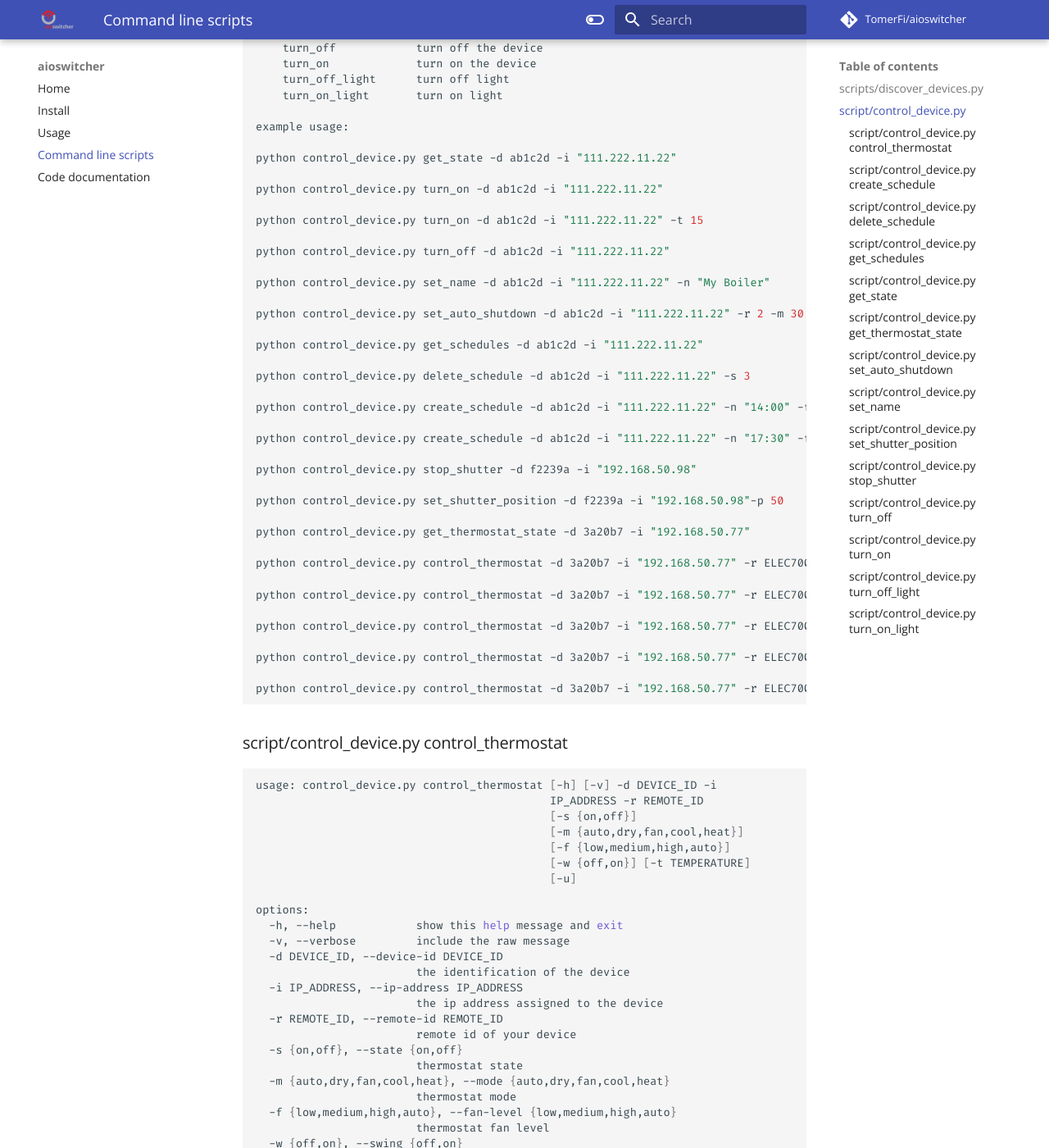
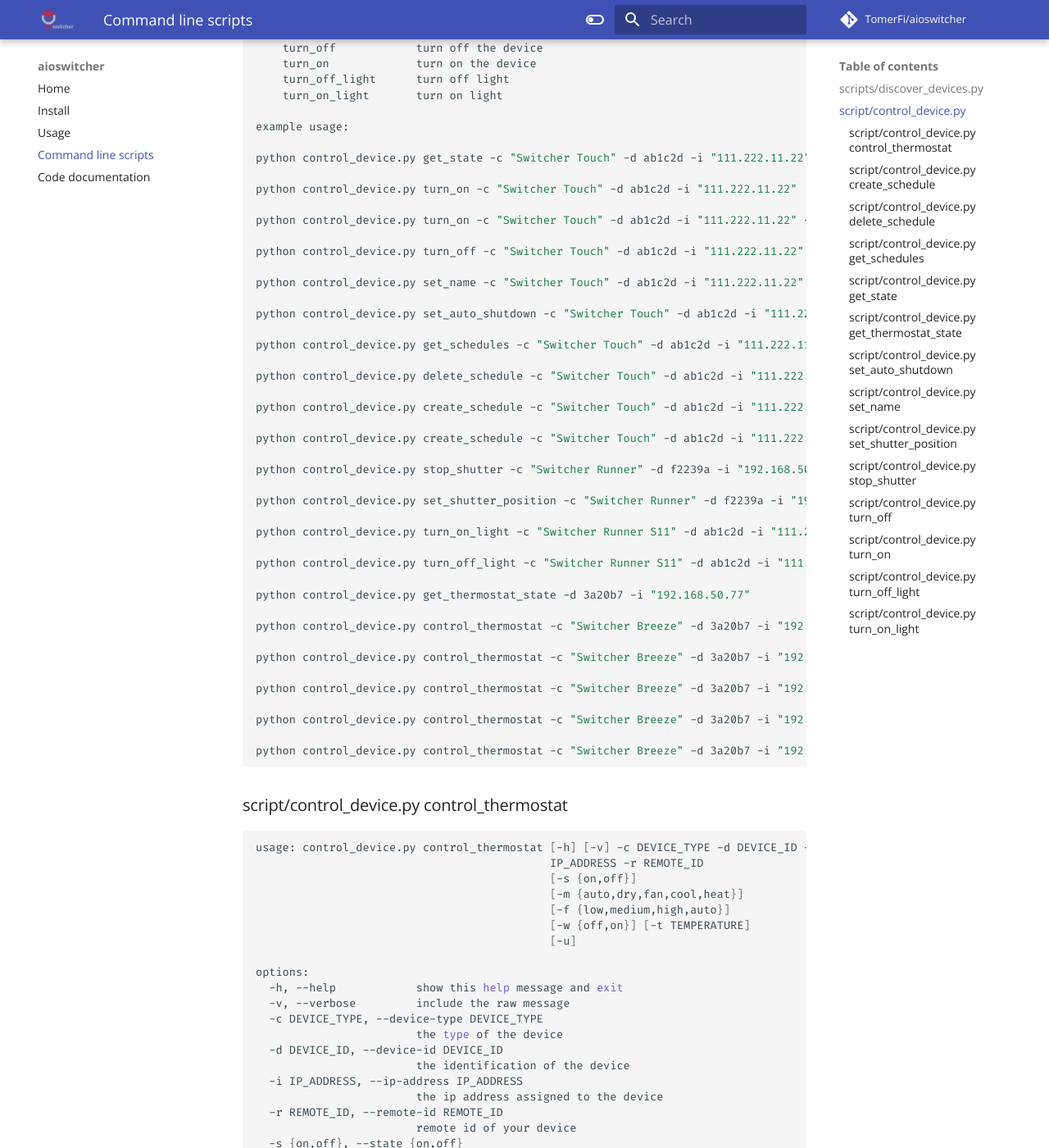
Before and after one commit to TomerFi/aioswitcher, an MkDocs documentation site: the page built from docs/scripts.md, in a window 1280 px wide and 1400 px high, scrolled down 1712 px. Shown: the whole window at 82% size. Built offline with MkDocs 1.6.1 and Material for MkDocs 9.7.7, drawn with Linux system fonts in a browser that asks for light colours; comment, search, counter and statistics services are not loaded; some of the changed text lies outside the part shown.

Commit message:
fullly working s11, now implement device type to be on self object

````diff
--- a/docs/scripts.md
+++ b/docs/scripts.md
@@ -89,47 +89,51 @@ subcommands:
 
 example usage:
 
-python control_device.py get_state -d ab1c2d -i "111.222.11.22"
+python control_device.py get_state -c "Switcher Touch" -d ab1c2d -i "111.222.11.22"
 
-python control_device.py turn_on -d ab1c2d -i "111.222.11.22"
+python control_device.py turn_on -c "Switcher Touch" -d ab1c2d -i "111.222.11.22"
 
-python control_device.py turn_on -d ab1c2d -i "111.222.11.22" -t 15
+python control_device.py turn_on -c "Switcher Touch" -d ab1c2d -i "111.222.11.22" -t 15
 
-python control_device.py turn_off -d ab1c2d -i "111.222.11.22"
+python control_device.py turn_off -c "Switcher Touch" -d ab1c2d -i "111.222.11.22"
 
-python control_device.py set_name -d ab1c2d -i "111.222.11.22" -n "My Boiler"
+python control_device.py set_name -c "Switcher Touch" -d ab1c2d -i "111.222.11.22" -n "My Boiler"
 
-python control_device.py set_auto_shutdown -d ab1c2d -i "111.222.11.22" -r 2 -m 30
+python control_device.py set_auto_shutdown -c "Switcher Touch" -d ab1c2d -i "111.222.11.22" -r 2 -m 30
 
-python control_device.py get_schedules -d ab1c2d -i "111.222.11.22"
+python control_device.py get_schedules -c "Switcher Touch" -d ab1c2d -i "111.222.11.22"
 
-python control_device.py delete_schedule -d ab1c2d -i "111.222.11.22" -s 3
+python control_device.py delete_schedule -c "Switcher Touch" -d ab1c2d -i "111.222.11.22" -s 3
 
-python control_device.py create_schedule -d ab1c2d -i "111.222.11.22" -n "14:00" -f "14:30"
+python control_device.py create_schedule -c "Switcher Touch" -d ab1c2d -i "111.222.11.22" -n "14:00" -f "14:30"
 
-python control_device.py create_schedule -d ab1c2d -i "111.222.11.22" -n "17:30" -f "18:30" -w Sunday Monday Friday
+python control_device.py create_schedule -c "Switcher Touch" -d ab1c2d -i "111.222.11.22" -n "17:30" -f "18:30" -w Sunday Monday Friday
 
-python control_device.py stop_shutter -d f2239a -i "192.168.50.98"
+python control_device.py stop_shutter -c "Switcher Runner" -d f2239a -i "192.168.50.98"
 
-python control_device.py set_shutter_position -d f2239a -i "192.168.50.98"-p 50
+python control_device.py set_shutter_position -c "Switcher Runner" -d f2239a -i "192.168.50.98"-p 50
+
+python control_device.py turn_on_light -c "Switcher Runner S11" -d ab1c2d -i "111.222.11.22" -x 2
+
+python control_device.py turn_off_light -c "Switcher Runner S11" -d ab1c2d -i "111.222.11.22" -x 2
 
 python control_device.py get_thermostat_state -d 3a20b7 -i "192.168.50.77"
 
-python control_device.py control_thermostat -d 3a20b7 -i "192.168.50.77" -r ELEC7001 -s on
+python control_device.py control_thermostat -c "Switcher Breeze" -d 3a20b7 -i "192.168.50.77" -r ELEC7001 -s on
 
-python control_device.py control_thermostat -d 3a20b7 -i "192.168.50.77" -r ELEC7001 -m cool -f high -t 24
+python control_device.py control_thermostat -c "Switcher Breeze" -d 3a20b7 -i "192.168.50.77" -r ELEC7001 -m cool -f high -t 24
 
-python control_device.py control_thermostat -d 3a20b7 -i "192.168.50.77" -r ELEC7001 -m cool -f high -t 24 -u
+python control_device.py control_thermostat -c "Switcher Breeze" -d 3a20b7 -i "192.168.50.77" -r ELEC7001 -m cool -f high -t 24 -u
 
-python control_device.py control_thermostat -d 3a20b7 -i "192.168.50.77" -r ELEC7001 -m dry
+python control_device.py control_thermostat -c "Switcher Breeze" -d 3a20b7 -i "192.168.50.77" -r ELEC7001 -m dry
 
-python control_device.py control_thermostat -d 3a20b7 -i "192.168.50.77" -r ELEC7001 -s off
+python control_device.py control_thermostat -c "Switcher Breeze" -d 3a20b7 -i "192.168.50.77" -r ELEC7001 -s off
 ```
 
 ### script/control_device.py control_thermostat
 
 ```shell
-usage: control_device.py control_thermostat [-h] [-v] -d DEVICE_ID -i
+usage: control_device.py control_thermostat [-h] [-v] -c DEVICE_TYPE -d DEVICE_ID -i
                                             IP_ADDRESS -r REMOTE_ID
                                             [-s {on,off}]
                                             [-m {auto,dry,fan,cool,heat}]
@@ -140,6 +144,8 @@ usage: control_device.py control_thermostat [-h] [-v] -d DEVICE_ID -i
 options:
   -h, --help            show this help message and exit
   -v, --verbose         include the raw message
+  -c DEVICE_TYPE, --device-type DEVICE_TYPE
+                        the type of the device
   -d DEVICE_ID, --device-id DEVICE_ID
                         the identification of the device
   -i IP_ADDRESS, --ip-address IP_ADDRESS
@@ -162,13 +168,15 @@ options:
 ### script/control_device.py create_schedule
 
 ```shell
-usage: control_device.py create_schedule [-h] [-v] -d DEVICE_ID -i IP_ADDRESS
+usage: control_device.py create_schedule [-h] [-v] -c DEVICE_TYPE -d DEVICE_ID -i IP_ADDRESS
                                          -n START_TIME -f END_TIME
                                          [-w [{Monday,Tuesday,Wednesday,Thursday,Friday,Saturday,Sunday} ...]]
 
 options:
   -h, --help            show this help message and exit
   -v, --verbose         include the raw message
+  -c DEVICE_TYPE, --device-type DEVICE_TYPE
+                        the type of the device
   -d DEVICE_ID, --device-id DEVICE_ID
                         the identification of the device
   -i IP_ADDRESS, --ip-address IP_ADDRESS
@@ -184,12 +192,14 @@ options:
 ### script/control_device.py delete_schedule
 
 ```shell
-usage: control_device.py delete_schedule [-h] [-v] -d DEVICE_ID -i IP_ADDRESS
+usage: control_device.py delete_schedule [-h] [-v] -c DEVICE_TYPE -d DEVICE_ID -i IP_ADDRESS
                                          -s SCHEDULE_ID
 
 options:
   -h, --help            show this help message and exit
   -v, --verbose         include the raw message
+  -c DEVICE_TYPE, --device-type DEVICE_TYPE
+                        the type of the device
   -d DEVICE_ID, --device-id DEVICE_ID
                         the identification of the device
   -i IP_ADDRESS, --ip-address IP_ADDRESS
@@ -201,11 +211,13 @@ options:
 ### script/control_device.py get_schedules
 
 ```shell
-usage: control_device.py get_schedules [-h] [-v] -d DEVICE_ID -i IP_ADDRESS
+usage: control_device.py get_schedules [-h] [-v] -c DEVICE_TYPE -d DEVICE_ID -i IP_ADDRESS
 
 options:
   -h, --help            show this help message and exit
   -v, --verbose         include the raw message
+  -c DEVICE_TYPE, --device-type DEVICE_TYPE
+                        the type of the device
   -d DEVICE_ID, --device-id DEVICE_ID
                         the identification of the device
   -i IP_ADDRESS, --ip-address IP_ADDRESS
@@ -215,11 +227,13 @@ options:
 ### script/control_device.py get_state
 
 ```shell
-usage: control_device.py get_state [-h] [-v] -d DEVICE_ID -i IP_ADDRESS
+usage: control_device.py get_state [-h] [-v] -c DEVICE_TYPE -d DEVICE_ID -i IP_ADDRESS
 
 options:
   -h, --help            show this help message and exit
   -v, --verbose         include the raw message
+  -c DEVICE_TYPE, --device-type DEVICE_TYPE
+                        the type of the device
   -d DEVICE_ID, --device-id DEVICE_ID
                         the identification of the device
   -i IP_ADDRESS, --ip-address IP_ADDRESS
@@ -229,12 +243,14 @@ options:
 ### script/control_device.py get_thermostat_state
 
 ```shell
-usage: control_device.py get_thermostat_state [-h] [-v] -d DEVICE_ID -i
+usage: control_device.py get_thermostat_state [-h] [-v] -c DEVICE_TYPE -d DEVICE_ID -i
                                               IP_ADDRESS
 
 options:
   -h, --help            show this help message and exit
   -v, --verbose         include the raw message
+  -c DEVICE_TYPE, --device-type DEVICE_TYPE
+                        the type of the device
   -d DEVICE_ID, --device-id DEVICE_ID
                         the identification of the device
   -i IP_ADDRESS, --ip-address IP_ADDRESS
@@ -244,12 +260,14 @@ options:
 ### script/control_device.py set_auto_shutdown
 
 ```shell
-usage: control_device.py set_auto_shutdown [-h] [-v] -d DEVICE_ID -i
+usage: control_device.py set_auto_shutdown [-h] [-v] -c DEVICE_TYPE -d DEVICE_ID -i
                                            IP_ADDRESS -r HOURS [-m [MINUTES]]
 
 options:
   -h, --help            show this help message and exit
   -v, --verbose         include the raw message
+  -c DEVICE_TYPE, --device-type DEVICE_TYPE
+                        the type of the device
   -d DEVICE_ID, --device-id DEVICE_ID
                         the identification of the device
   -i IP_ADDRESS, --ip-address IP_ADDRESS
@@ -263,11 +281,13 @@ options:
 ### script/control_device.py set_name
 
 ```shell
-usage: control_device.py set_name [-h] [-v] -d DEVICE_ID -i IP_ADDRESS -n NAME
+usage: control_device.py set_name [-h] [-v] -c DEVICE_TYPE -d DEVICE_ID -i IP_ADDRESS -n NAME
 
 options:
   -h, --help            show this help message and exit
   -v, --verbose         include the raw message
+  -c DEVICE_TYPE, --device-type DEVICE_TYPE
+                        the type of the device
   -d DEVICE_ID, --device-id DEVICE_ID
                         the identification of the device
   -i IP_ADDRESS, --ip-address IP_ADDRESS
@@ -278,12 +298,14 @@ options:
 ### script/control_device.py set_shutter_position
 
 ```shell
-usage: control_device.py set_shutter_position [-h] [-v] [-k TOKEN] -d DEVICE_ID -i
+usage: control_device.py set_shutter_position [-h] [-v] [-k TOKEN] -c DEVICE_TYPE -d DEVICE_ID -i
                                               IP_ADDRESS -p POSITION
 
 options:
   -h, --help            show this help message and exit
   -v, --verbose         include the raw message
+  -c DEVICE_TYPE, --device-type DEVICE_TYPE
+                        the type of the device
   -k TOKEN, --token TOKEN
                         the token for communicating with the new switcher devices.
   -d DEVICE_ID, --device-id DEVICE_ID
@@ -297,11 +319,13 @@ options:
 ### script/control_device.py stop_shutter
 
 ```shell
-usage: control_device.py stop_shutter [-h] [-v] [-k TOKEN] -d DEVICE_ID -i IP_ADDRESS
+usage: control_device.py stop_shutter [-h] [-v] [-k TOKEN] -c DEVICE_TYPE -d DEVICE_ID -i IP_ADDRESS
 
 options:
   -h, --help            show this help message and exit
   -v, --verbose         include the raw message
+  -c DEVICE_TYPE, --device-type DEVICE_TYPE
+                        the type of the device
   -k TOKEN, --token TOKEN
                         the token for communicating with the new switcher devices.
   -d DEVICE_ID, --device-id DEVICE_ID
@@ -313,11 +337,13 @@ options:
 ### script/control_device.py turn_off
 
 ```shell
-usage: control_device.py turn_off [-h] [-v] -d DEVICE_ID -i IP_ADDRESS
+usage: control_device.py turn_off [-h] [-v] -c DEVICE_TYPE -d DEVICE_ID -i IP_ADDRESS
 
 options:
   -h, --help            show this help message and exit
   -v, --verbose         include the raw message
+  -c DEVICE_TYPE, --device-type DEVICE_TYPE
+                        the type of the device
   -d DEVICE_ID, --device-id DEVICE_ID
                         the identification of the device
   -i IP_ADDRESS, --ip-address IP_ADDRESS
@@ -327,12 +353,14 @@ options:
 ### script/control_device.py turn_on
 
 ```shell
-usage: control_device.py turn_on [-h] [-v] -d DEVICE_ID -i IP_ADDRESS
+usage: control_device.py turn_on [-h] [-v] -c DEVICE_TYPE -d DEVICE_ID -i IP_ADDRESS
                                  [-t [TIMER]]
 
 options:
   -h, --help            show this help message and exit
   -v, --verbose         include the raw message
+  -c DEVICE_TYPE, --device-type DEVICE_TYPE
+                        the type of the device
   -d DEVICE_ID, --device-id DEVICE_ID
                         the identification of the device
   -i IP_ADDRESS, --ip-address IP_ADDRESS
@@ -344,11 +372,13 @@ options:
 ### script/control_device.py turn_off_light
 
 ```shell
-usage: control_device.py turn_off_light [-h] [-v] [-k TOKEN] -d DEVICE_ID -i IP_ADDRESS
+usage: control_device.py turn_off_light [-h] [-v] [-k TOKEN] -c DEVICE_TYPE -d DEVICE_ID -i IP_ADDRESS
 
 options:
   -h, --help            show this help message and exit
   -v, --verbose         include the raw message
+  -c DEVICE_TYPE, --device-type DEVICE_TYPE
+                        the type of the device
   -k TOKEN, --token TOKEN
                         the token for communicating with the new switcher devices.
   -d DEVICE_ID, --device-id DEVICE_ID
@@ -360,11 +390,13 @@ options:
 ### script/control_device.py turn_on_light
 
 ```shell
-usage: control_device.py turn_on_light [-h] [-v] [-k TOKEN] -d DEVICE_ID -i IP_ADDRESS
+usage: control_device.py turn_on_light [-h] [-v] [-k TOKEN] -c DEVICE_TYPE -d DEVICE_ID -i IP_ADDRESS
 
 options:
   -h, --help            show this help message and exit
   -v, --verbose         include the raw message
+  -c DEVICE_TYPE, --device-type DEVICE_TYPE
+                        the type of the device
   -k TOKEN, --token TOKEN
                         the token for communicating with the new switcher devices.
   -d DEVICE_ID, --device-id DEVICE_ID
````
Also changed, not shown: 4 other files.
